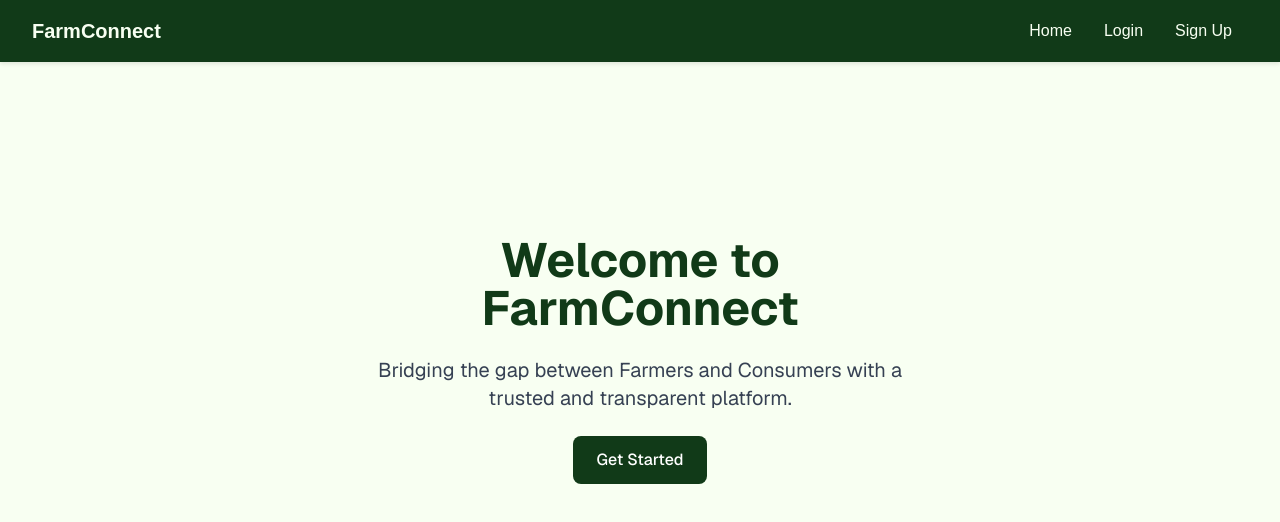
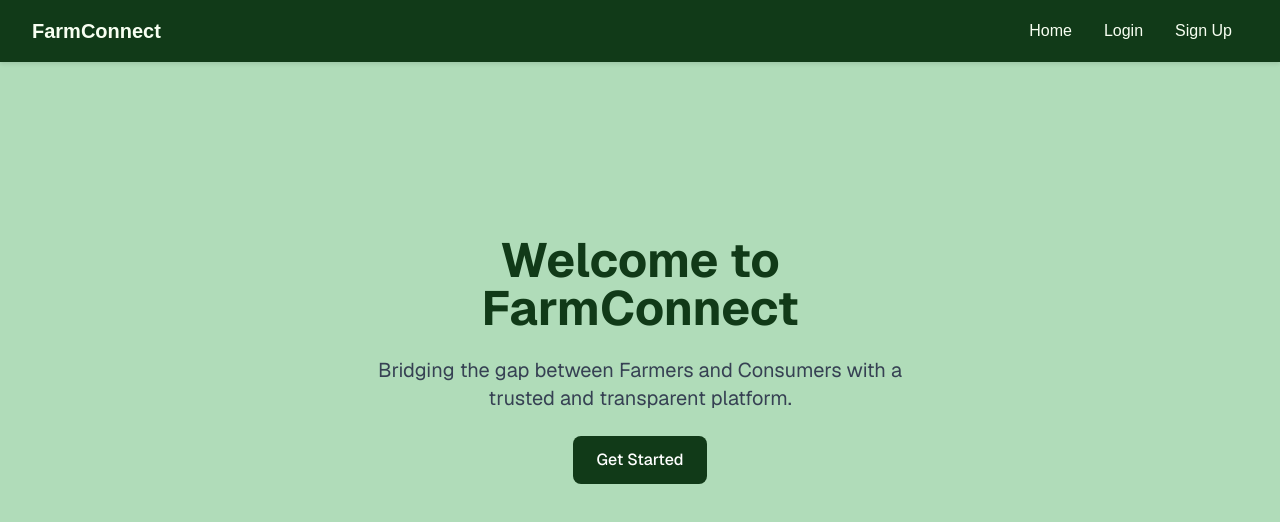
Before and after one commit to dev-sharma16/farm-connect, a Next.js app: page / in a window 1280 px wide. Shown: the top 522 px of the page. Built offline with nearby package versions, Linux system fonts and the light colour scheme; no server answers.

Commit message:
change the primary background color

```diff
--- a/src/app/dashboard-farmer/page.tsx
+++ b/src/app/dashboard-farmer/page.tsx
@@ -85,7 +85,7 @@ export default function dashboardFarmer(){
     }
 
     return(
-        <div className="h-screen w-full flex items-center justify-center bg-[#f8fff2] px-4 gap-5.5 flex-wrap">
+        <div className="h-screen w-full flex items-center justify-center bg-[#b0dcb9] px-4 gap-5.5 flex-wrap">
             {posts.map((post)=>(
                 <FarmerCard
                   key={post.$id}
--- a/src/app/login/page.tsx
+++ b/src/app/login/page.tsx
@@ -46,7 +46,7 @@ export default function LoginPage (){
   }
 
   return(
-    <div className="h-screen w-full flex items-center justify-center bg-[#f8fff2] px-4">
+    <div className="h-screen w-full flex items-center justify-center bg-[#b0dcb9] px-4">
       <div className="w-full max-w-md bg-white shadow-lg rounded-xl p-8">
         <h1 className="text-3xl font-semibold text-green-900 mb-6 text-center">Login</h1>
 
--- a/src/app/page.tsx
+++ b/src/app/page.tsx
@@ -3,7 +3,7 @@ import Link from "next/link";
 
 export default function Home() {
   return (
-    <div className="min-h-screen px-8 pb-20 sm:px-20 grid place-items-center bg-[#F8FFF2]  font-[family-name:var(--font-geist-sans)]">
+    <div className="min-h-screen px-8 pb-20 sm:px-20 grid place-items-center bg-[#b0dcb9]  font-[family-name:var(--font-geist-sans)]">
       <div className="text-center max-w-xl space-y-6">
         <h1 className="text-4xl sm:text-5xl font-bold text-[#113A18]">
           Welcome to FarmConnect
--- a/src/app/signup/page.tsx
+++ b/src/app/signup/page.tsx
@@ -45,7 +45,7 @@ export default function SignUpPage (){
       }
   }
   return (
-    <div className="min-h-screen bg-[#f8fff2] flex items-center justify-center px-4">
+    <div className="min-h-screen bg-[#b0dcb9] flex items-center justify-center px-4">
       <div className="max-w-md w-full bg-white shadow-md rounded-xl p-8 border border-green-200">
         <h1 className="text-3xl font-bold text-green-900 mb-6 text-center">Sign Up</h1>
 
```
